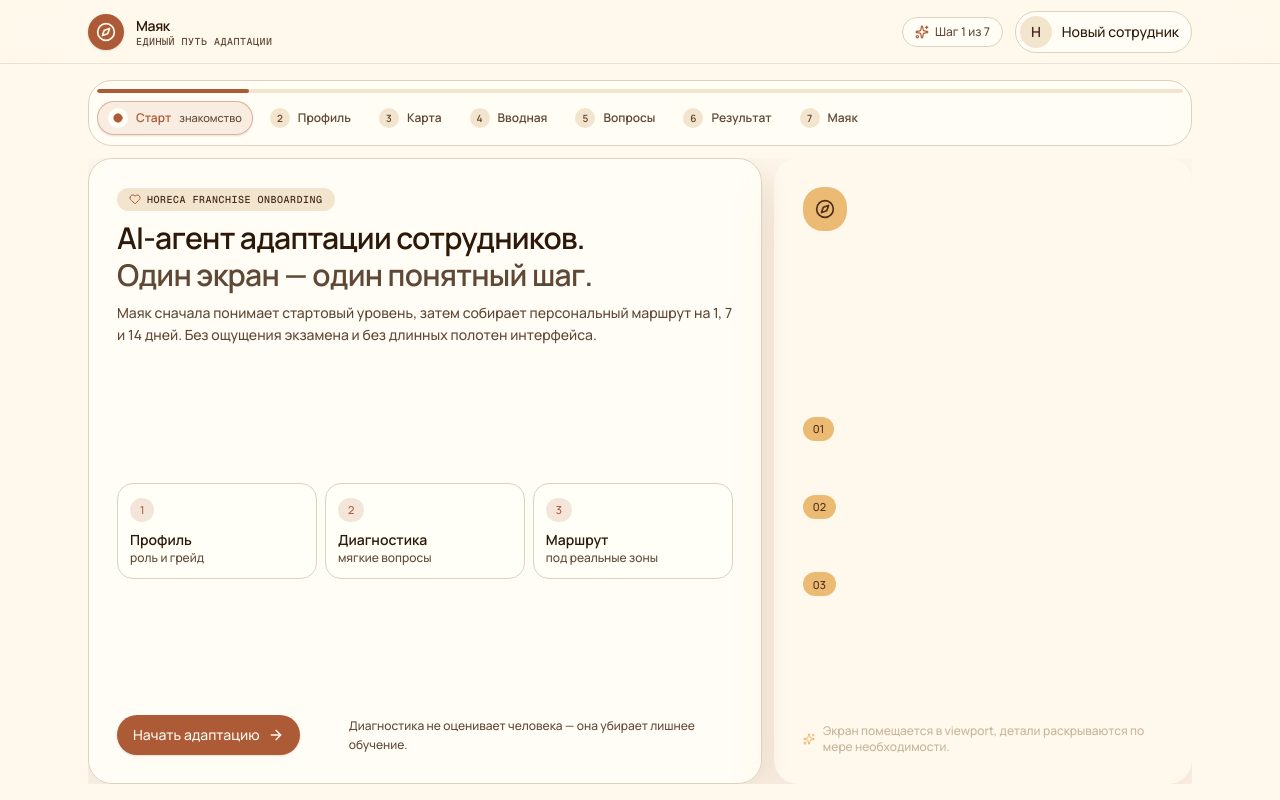
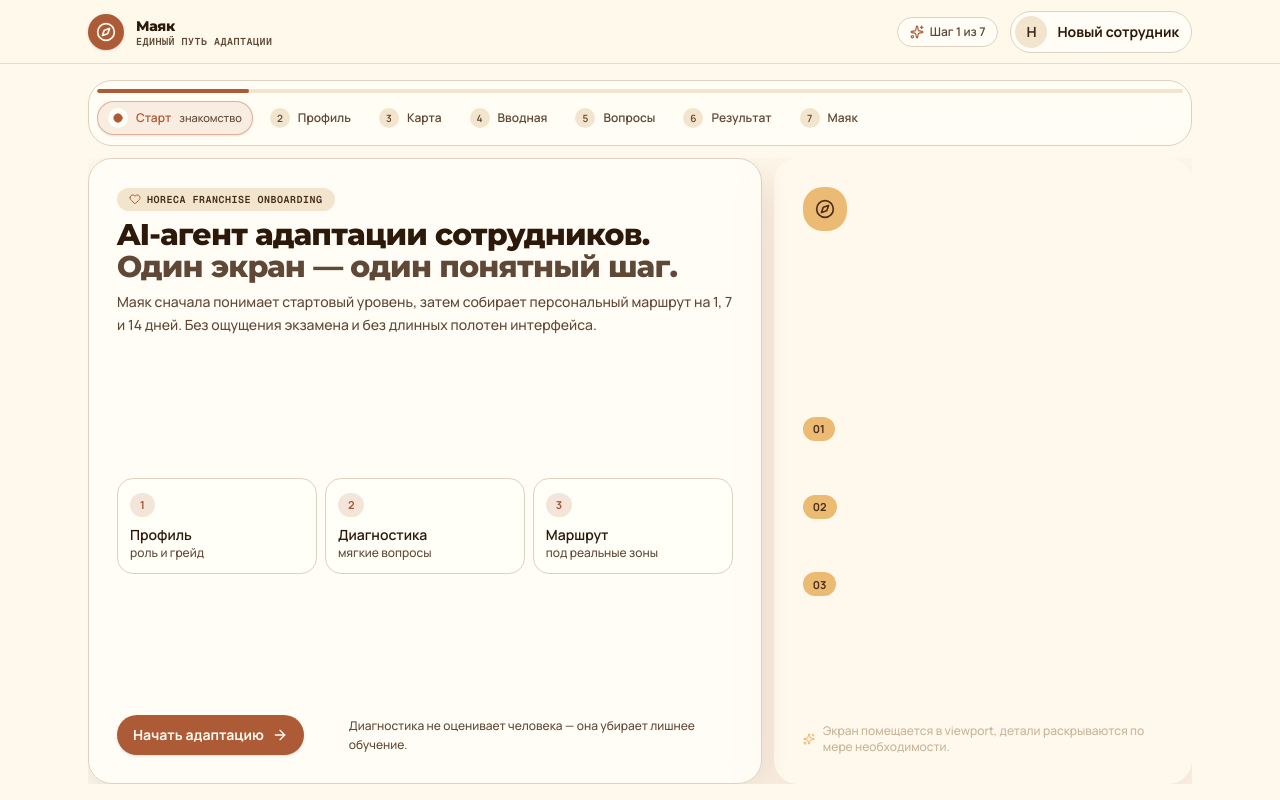
Before and after one commit to Ramilko37/ai-onboarding, a Next.js app: page / in a window 1280 px wide. Built offline with nearby package versions, Linux system fonts and the light colour scheme.

Commit message:
Strengthen Mayak typography hierarchy

```diff
--- a/src/shared/ui/mayak/index.tsx
+++ b/src/shared/ui/mayak/index.tsx
@@ -19,27 +19,29 @@ export const mayakSurface = {
   interactive:
     "transition hover:border-primary/40 hover:bg-primary/5 focus-visible:outline-3 focus-visible:outline-offset-2 focus-visible:outline-ring/45",
   deep:
-    "overflow-hidden rounded-3xl border border-deep-border bg-[radial-gradient(70%_90%_at_0%_0%,color-mix(in_oklch,var(--primary)_32%,transparent),transparent_60%),var(--deep)] text-deep-foreground shadow-[var(--shadow-soft)]",
+    "overflow-hidden rounded-3xl border border-deep-border bg-[radial-gradient(70%_90%_at_0%_0%,color-mix(in_oklch,var(--primary)_28%,transparent),transparent_60%),var(--deep)] text-deep-foreground shadow-[var(--shadow-soft)]",
 } as const;
 
 export const mayakTypography = {
-  eyebrow: "font-mono text-[10px] font-medium uppercase tracking-wider",
-  h1: "text-pretty text-2xl font-semibold leading-tight tracking-tight text-foreground sm:text-3xl",
-  h2: "text-sm font-semibold tracking-tight text-foreground",
-  body: "text-pretty text-sm leading-relaxed text-muted-foreground",
-  caption: "text-xs leading-relaxed text-muted-foreground",
+  eyebrow: "font-mono text-[10px] font-semibold uppercase tracking-wider",
+  h1: "font-display text-pretty text-2xl font-extrabold leading-[1.08] tracking-tight text-foreground sm:text-3xl",
+  h2: "font-display text-sm font-bold tracking-tight text-foreground",
+  body: "text-pretty text-sm font-medium leading-relaxed text-muted-foreground",
+  caption: "text-xs font-medium leading-relaxed text-muted-foreground",
 } as const;
 
 export const mayakInputClassName =
-  "min-h-10 w-full rounded-2xl border border-border bg-card px-3 text-sm text-foreground outline-none transition placeholder:text-muted-foreground hover:border-primary/40 focus:border-primary/50";
+  "min-h-10 w-full rounded-2xl border border-border bg-card px-3 text-sm font-medium text-foreground outline-none transition placeholder:text-muted-foreground hover:border-primary/40 focus:border-primary/50";
 
 const badgeTone: Record<MayakTone, string> = {
   primary: "bg-primary/15 text-primary",
   secondary: "bg-secondary text-secondary-foreground",
   accent: "bg-accent text-accent-foreground",
   muted: "bg-muted text-muted-foreground",
-  success: "bg-[color-mix(in_oklch,oklch(0.7_0.12_160)_22%,transparent)] text-[oklch(0.45_0.1_160)]",
-  danger: "bg-[color-mix(in_oklch,oklch(0.7_0.13_35)_22%,transparent)] text-[oklch(0.5_0.13_32)]",
+  success:
+    "bg-[color-mix(in_oklch,oklch(0.62_0.075_130)_22%,transparent)] text-[oklch(0.36_0.065_125)]",
+  danger:
+    "bg-[color-mix(in_oklch,oklch(0.64_0.13_33)_20%,transparent)] text-[oklch(0.42_0.11_32)]",
 };
 
 const iconTone: Record<MayakTone, string> = {
@@ -47,8 +49,10 @@ const iconTone: Record<MayakTone, string> = {
   secondary: "bg-secondary text-secondary-foreground",
   accent: "bg-accent text-accent-foreground",
   muted: "bg-muted text-muted-foreground",
-  success: "bg-[color-mix(in_oklch,oklch(0.7_0.12_160)_22%,transparent)] text-[oklch(0.45_0.1_160)]",
-  danger: "bg-[color-mix(in_oklch,oklch(0.7_0.13_35)_22%,transparent)] text-[oklch(0.5_0.13_32)]",
+  success:
+    "bg-[color-mix(in_oklch,oklch(0.62_0.075_130)_22%,transparent)] text-[oklch(0.36_0.065_125)]",
+  danger:
+    "bg-[color-mix(in_oklch,oklch(0.64_0.13_33)_20%,transparent)] text-[oklch(0.42_0.11_32)]",
 };
 
 type MayakAmbientBackgroundProps = {
@@ -72,10 +76,10 @@ export function MayakAmbientBackground({ className }: MayakAmbientBackgroundProp
         style={{ animationDelay: "-3s" }}
       />
       <div
-        className="absolute inset-0 opacity-[0.4]"
+        className="absolute inset-0 opacity-[0.32]"
         style={{
           backgroundImage:
-            "radial-gradient(circle at 1px 1px, color-mix(in oklch, var(--foreground) 8%, transparent) 1px, transparent 0)",
+            "radial-gradient(circle at 1px 1px, color-mix(in oklch, var(--foreground) 10%, transparent) 1px, transparent 0)",
           backgroundSize: "32px 32px",
           maskImage:
             "radial-gradient(ellipse 80% 60% at 50% 0%, black 30%, transparent 75%)",
@@ -124,7 +128,7 @@ export function MayakTopBar({
   return (
     <header
       className={cn(
-        "sticky top-0 z-20 h-16 shrink-0 border-b border-border/60 bg-background/70 backdrop-blur-xl",
+        "sticky top-0 z-20 h-16 shrink-0 border-b border-border/70 bg-background/82 backdrop-blur-xl",
         className,
       )}
     >
@@ -136,9 +140,11 @@ export function MayakTopBar({
             </span>
           )}
           <div className="min-w-0 leading-tight">
-            <p className="truncate text-sm font-semibold tracking-tight text-foreground">{brand}</p>
+            <p className="truncate font-display text-sm font-extrabold tracking-tight text-foreground">
+              {brand}
+            </p>
             {subtitle && (
-              <p className="truncate font-mono text-[10px] uppercase tracking-wider text-muted-foreground">
+              <p className="truncate font-mono text-[10px] font-semibold uppercase tracking-wider text-muted-foreground">
                 {subtitle}
               </p>
             )}
@@ -147,19 +153,19 @@ export function MayakTopBar({
 
         <div className="flex shrink-0 items-center gap-3">
           {meta && (
-            <span className="hidden items-center gap-1.5 rounded-full border border-border bg-card/80 px-3 py-1.5 text-xs font-medium text-muted-foreground sm:inline-flex">
+            <span className="hidden items-center gap-1.5 rounded-full border border-border bg-card/80 px-3 py-1.5 text-xs font-semibold text-muted-foreground sm:inline-flex">
               {meta}
             </span>
           )}
           {userName && (
             <div className="flex items-center gap-2.5 rounded-full border border-border bg-card/80 py-1 pr-3 pl-1">
               <span
-                className="flex h-8 w-8 items-center justify-center rounded-full bg-secondary text-sm font-semibold text-secondary-foreground"
+                className="flex h-8 w-8 items-center justify-center rounded-full bg-secondary text-sm font-bold text-secondary-foreground"
                 aria-hidden="true"
               >
                 {initials}
               </span>
-              <span className="hidden text-sm font-medium text-foreground sm:inline">{userName}</span>
+              <span className="hidden text-sm font-bold text-foreground sm:inline">{userName}</span>
             </div>
           )}
         </div>
@@ -287,7 +293,7 @@ export function MayakSectionTitle({
         {icon}
         <div className="min-w-0">
           <h2 className={mayakTypography.h2}>{title}</h2>
-          {description && <p className="truncate text-xs text-muted-foreground">{description}</p>}
+          {description && <p className="truncate text-xs font-medium text-muted-foreground">{description}</p>}
         </div>
       </div>
       {action}
@@ -307,7 +313,7 @@ export function MayakBadge({
   return (
     <span
       className={cn(
-        "inline-flex min-h-6 items-center rounded-full px-2.5 text-[11px] font-medium leading-none",
+        "inline-flex min-h-6 items-center rounded-full px-2.5 text-[11px] font-bold leading-none",
         badgeTone[tone],
         className,
       )}
@@ -356,7 +362,7 @@ export function MayakLinkButton({
 
 function buttonClassName(variant: MayakButtonVariant) {
   const base =
-    "inline-flex min-h-10 items-center justify-center gap-2 rounded-full px-4 py-2 text-sm font-medium transition focus-visible:outline-3 focus-visible:outline-offset-2 focus-visible:outline-ring/45 disabled:pointer-events-none disabled:opacity-40";
+    "inline-flex min-h-10 items-center justify-center gap-2 rounded-full px-4 py-2 text-sm font-bold transition focus-visible:outline-3 focus-visible:outline-offset-2 focus-visible:outline-ring/45 disabled:pointer-events-none disabled:opacity-40";
 
   if (variant === "secondary") {
     return cn(base, "bg-secondary text-secondary-foreground hover:bg-secondary/80");
@@ -382,7 +388,7 @@ type MayakFieldProps = {
 export function MayakField({ label, children, className }: MayakFieldProps) {
   return (
     <label className={cn("flex flex-col gap-1.5", className)}>
-      <span className="text-xs font-semibold text-foreground">{label}</span>
+      <span className="text-xs font-bold text-foreground">{label}</span>
       {children}
     </label>
   );
@@ -422,13 +428,13 @@ export function MayakOptionCard({
         className,
       )}
     >
-      <span className="block text-sm font-semibold text-foreground">{title}</span>
+      <span className="block font-display text-sm font-bold text-foreground">{title}</span>
       {description && (
-        <span className="mt-1 block text-xs leading-relaxed text-muted-foreground">
+        <span className="mt-1 block text-xs font-medium leading-relaxed text-muted-foreground">
           {description}
         </span>
       )}
-      {meta && <span className="mt-2 block text-xs text-muted-foreground">{meta}</span>}
+      {meta && <span className="mt-2 block text-xs font-medium text-muted-foreground">{meta}</span>}
     </button>
   );
 }
@@ -446,9 +452,11 @@ export function MayakStatCard({
 }) {
   return (
     <div className={cn("rounded-2xl border border-border bg-card p-3", className)}>
-      <span className="block truncate text-2xl font-semibold tracking-tight text-primary">{value}</span>
-      {label && <p className="mt-0.5 truncate text-xs font-medium text-foreground">{label}</p>}
-      {description && <p className="mt-1 line-clamp-2 text-xs leading-relaxed text-muted-foreground">{description}</p>}
+      <span className="block truncate font-display text-2xl font-extrabold tracking-tight text-primary">
+        {value}
+      </span>
+      {label && <p className="mt-0.5 truncate text-xs font-bold text-foreground">{label}</p>}
+      {description && <p className="mt-1 line-clamp-2 text-xs font-medium leading-relaxed text-muted-foreground">{description}</p>}
     </div>
   );
 }
@@ -514,8 +522,8 @@ export function MayakProgressRing({
         />
       </svg>
       <div className="absolute flex flex-col items-center">
-        <span className="text-xl font-semibold tracking-tight text-foreground">{safeValue}%</span>
-        <span className="font-mono text-[10px] uppercase tracking-wider text-muted-foreground">{label}</span>
+        <span className="font-display text-xl font-extrabold tracking-tight text-foreground">{safeValue}%</span>
+        <span className="font-mono text-[10px] font-semibold uppercase tracking-wider text-muted-foreground">{label}</span>
       </div>
     </div>
   );
```
